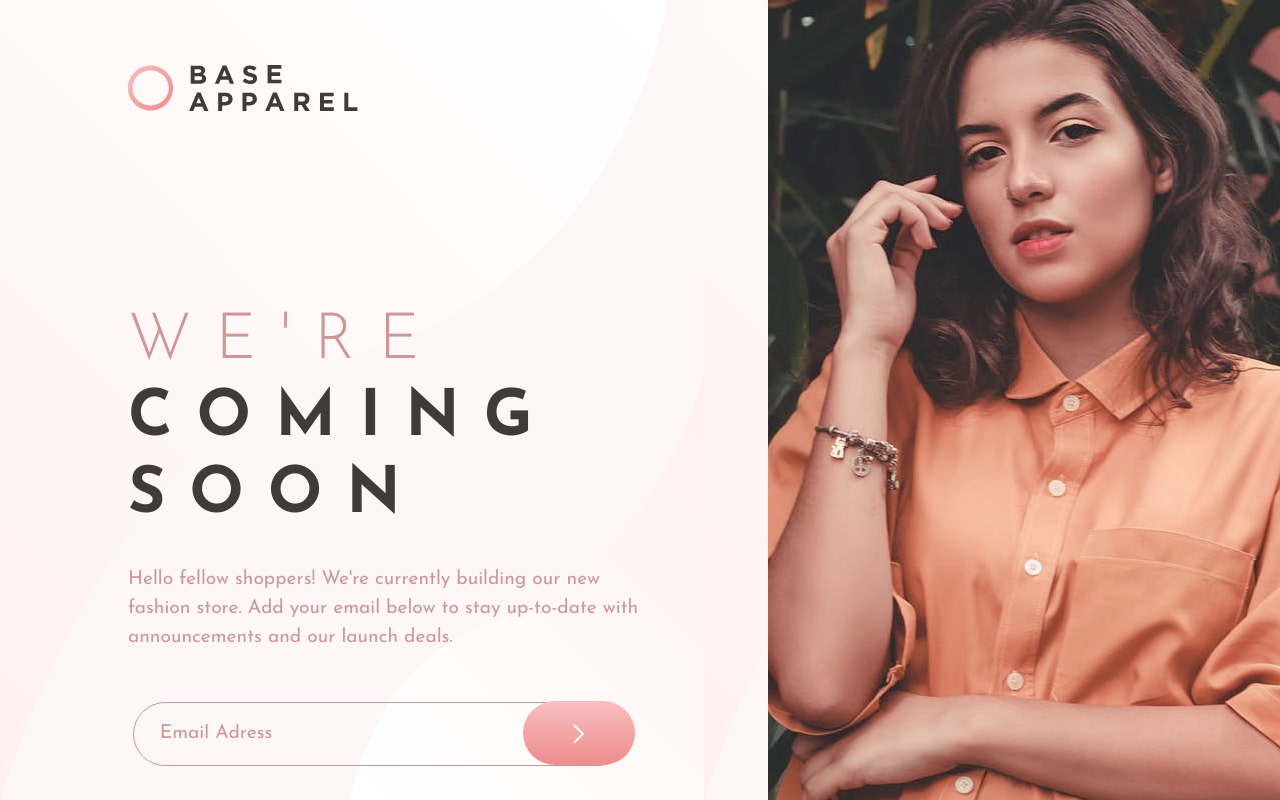
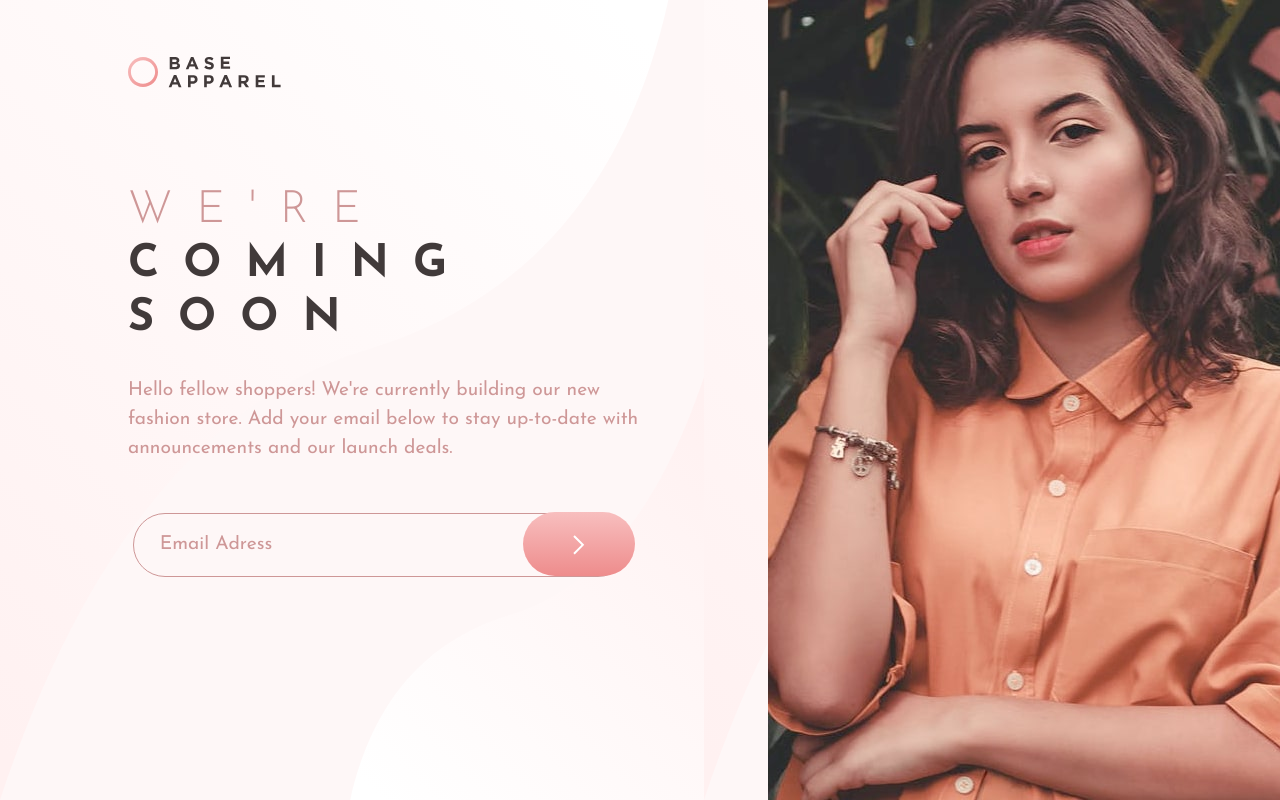
Before and after one commit to JesusMurguia/base-apparel-coming-soon-master, a plain HTML site: page index.html in a window 1280 px wide. Drawn offline with nearby package versions, Linux system fonts and the light colour scheme.

Commit message:
mroesc sss

```diff
--- a/css/style.css
+++ b/css/style.css
@@ -140,11 +140,10 @@ body{
     }
 
     h1, span{
-        font-size: 5vw!important;
+        font-size: 3.5vw!important;
         padding-right: 5rem;
     }
     #main{
-        padding-top: 8rem;
         padding-left: 8rem;
         padding-right: 8rem;
     }
@@ -155,11 +154,11 @@ body{
 
     #logo{
         padding-left: 8rem;
-        padding-top: 4rem;
+        padding-top: 3.5rem;
     }
 
     .logo{
-        height: 3rem;
+        height: 2rem;
     }
 
     .hero{
```
